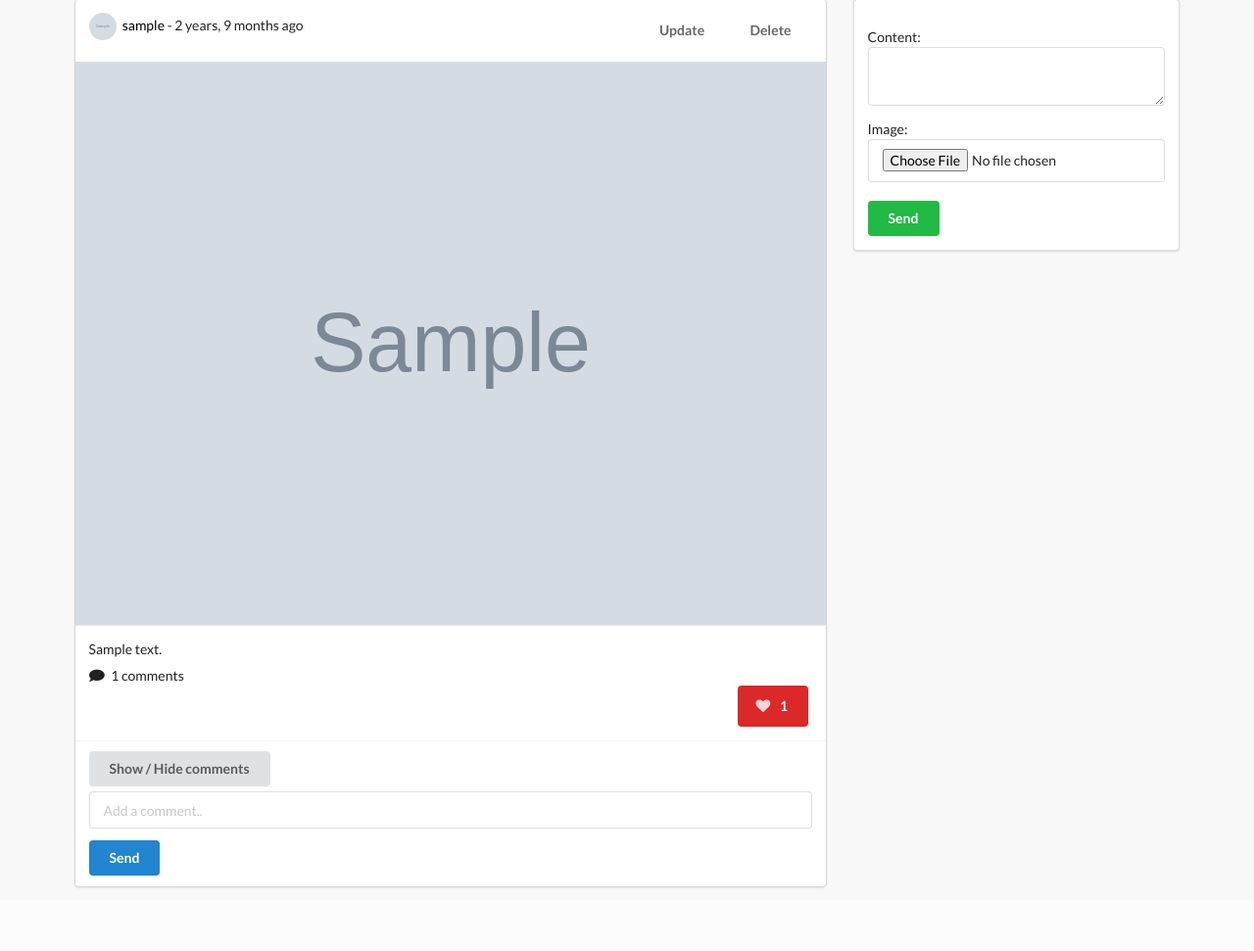
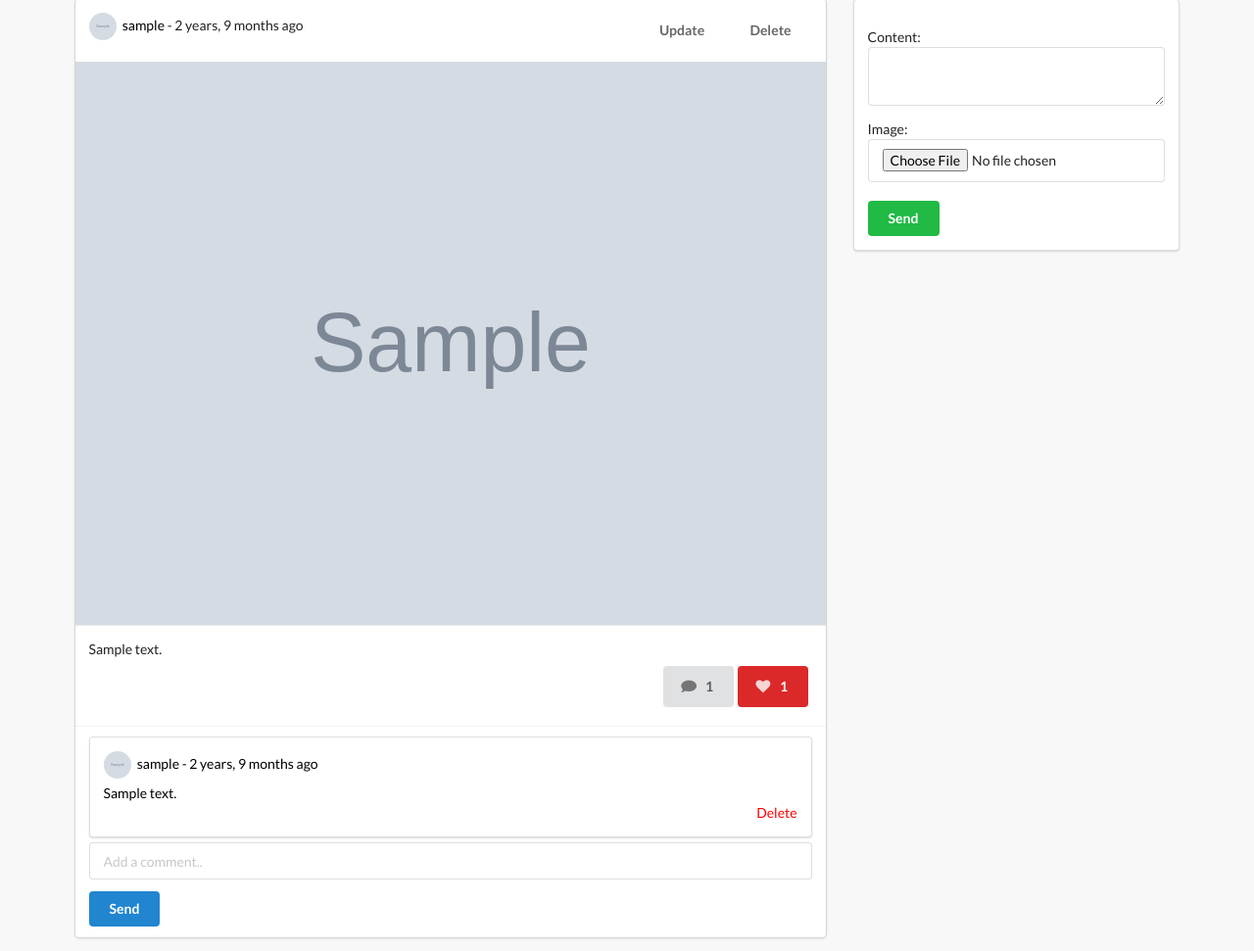
Before and after one commit to hatredholder/Social-Network, a Django app: page /posts/ in a window 1280 px wide. Shown: the part 101-1072 px from the top of the page at 98% size. Before the commit the page ends 1008 px from the top, so only its background shows below. Run offline with Django 4.2, Linux system fonts and the light colour scheme; a user stored in the database is signed in; tables that the repository leaves empty hold one stand-in row (values such as "Sample post"); grey boxes marked "Sample" are stand-in pictures; some libraries are stand-ins or nearby versions.

Commit message:
updated comments, updated comments.js

```diff
--- a/posts/templates/posts/main.html
+++ b/posts/templates/posts/main.html
@@ -1,7 +1,7 @@
 {% extends 'base.html' %}
 
 {% block title %}
-    Board
+  Board
 {% endblock title %}
 
 {% block content %}
@@ -56,9 +56,13 @@
 
                 <div class="content">
                   <p>{{ post.content }}</p>
-                  <i class="comment icon"></i>
-                  <span> {{ post.num_comments }} comments</span>
-                  <div style="text-align: right;">
+                  <div style="display: flex; justify-content: right;">
+                    <div class="cmt_btn {{ post.id }} ui button mb-5">
+                      <i class="comment icon"></i>
+                      <p style="display: inline-block;">
+                        {{ post.num_comments }}
+                      </p>
+                    </div>
                     <form action="{% url 'posts:switch-like-view' %}" method="POST" class='like-form' id='{{ post.id }}'>
                       {% csrf_token %}
                       <input type="hidden" name="post_id" value={{ post.id }}>
@@ -82,15 +86,9 @@
                 </div>
 
                 <div class="extra content">
-                    {% if post.comment_set.all %}
-                        <button class="cmt_btn ui button mb-5">Show / Hide comments</button>
-                    {% else %}
-                        <button style="display: none"class="cmt_btn ui button mb-5">Show / Hide comments</button>
-                    {% endif %}
                     <div class="comment-box">
                         {% if post.comment_set.all %}
                             {% for c in post.comment_set.all %}
-
                                 <div class="ui segment mb-5">
                                     <img class="ui avatar image" src={{ c.profile.avatar.url }}>
                                     <span style="color:black">
@@ -103,12 +101,11 @@
                                         <a href="{% url 'posts:comment-delete' c.pk %}"><p style="text-align:right; color:red">Delete</p></a>
                                     {% endif %}
                                 </div>
-
                             {% endfor %}
                         {% endif %}
                     </div>
 
-                    <form action="" method="POST"class='ui fluid form'>
+                    <form action="" method="POST"class='form{{ post.id }} ui fluid form'>
                         {% csrf_token %}
                         <input type="hidden" name="post_id" value={{ post.id }}>
                         {{ c_form.as_p }}
--- a/static/comments.js
+++ b/static/comments.js
@@ -1,13 +1,10 @@
-// Open / hide post comment
+// Focus input form
 $( document ).ready(function() {
-    let display = false
     $(".cmt_btn").click(function () {
-        if (display===false) {
-            $(this).next(".comment-box").show("slow");
-            display=true
-        } else {
-            $(this).next(".comment-box").hide("slow");
-            display=false
-        }
+      // Get form id from button
+      formId = $(this).attr("class").split(/\s+/)[1]
+
+      // Focus input from form
+      $(`.form${formId}`)[0][2].focus()
     });
 })
--- a/static/style.css
+++ b/static/style.css
@@ -39,10 +39,6 @@ body {
     width: 10px !important;
 }
 
-.comment-box {
-    display: none;
-}
-
 .post-content{
     margin-bottom: 25px;
 }
```
